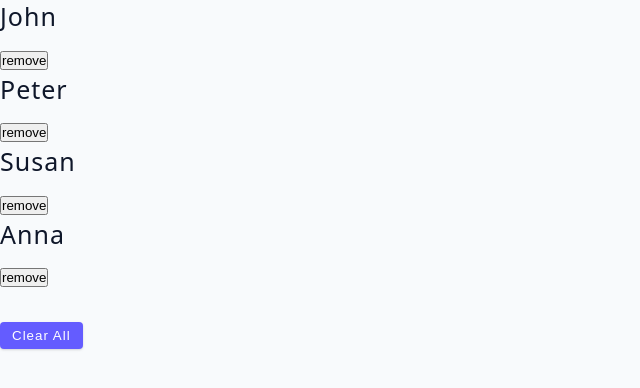
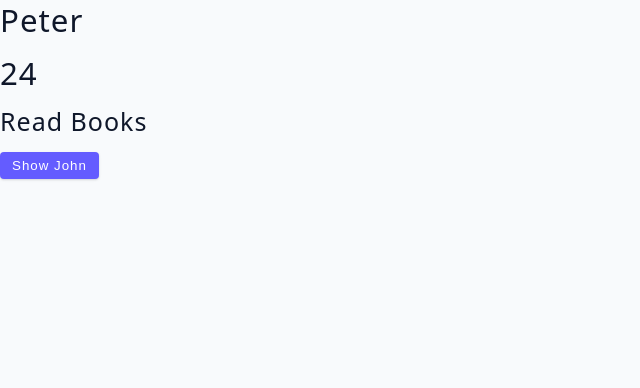
Before and after one commit to Shubh484/react-advance, a React (Vite) app in the folder advanced-react/: page / in a window 1280 px wide. Shown: the top 388 px of the page, without its empty margins (0-640 px from the left). Built offline with nearby package versions, Linux system fonts and the light colour scheme.

Commit message:
object complete

```diff
--- a/advanced-react/src/App.jsx
+++ b/advanced-react/src/App.jsx
@@ -1,11 +1,9 @@
-import Starter from "./tutorial/01-useState/starter/03-useState-array";
-import Final from "./tutorial/01-useState/final/03-useState-array";
-import UseStateArray from "./tutorial/01-useState/starter/03-useState-array";
+import UseStateObject from "./tutorial/01-useState/starter/04-useState-object";
 
 function App() {
   return (
     <>
-      <UseStateArray />
+      <UseStateObject />
     </>
   );
 }
--- a/advanced-react/src/index.css
+++ b/advanced-react/src/index.css
@@ -62,8 +62,8 @@
 
 body {
   background: var(--backgroundColor);
-  font-family: system-ui, -apple-system, BlinkMacSystemFont, 'Segoe UI', Roboto,
-    Oxygen, Ubuntu, Cantarell, 'Open Sans', 'Helvetica Neue', sans-serif;
+  font-family: system-ui, -apple-system, BlinkMacSystemFont, "Segoe UI", Roboto,
+    Oxygen, Ubuntu, Cantarell, "Open Sans", "Helvetica Neue", sans-serif;
   font-weight: 400;
   line-height: 1.75;
   color: var(--textColor);
--- a/advanced-react/src/tutorial/01-useState/starter/04-useState-object.jsx
+++ b/advanced-react/src/tutorial/01-useState/starter/04-useState-object.jsx
@@ -1,7 +1,29 @@
-import { useState } from 'react';
+import { useState } from "react";
 
 const UseStateObject = () => {
-  return <h2>useState object example</h2>;
+  const [person, setPerson] = useState({
+    name: "peter",
+    age: 24,
+    hobby: "read books",
+  });
+
+  const displayPerson = () => {
+    // setPerson({ name: "john", age: 28, hobby: "scream at the computer" });
+    // setPerson("shakeandbake");
+    // setPerson({ name: "susan" });
+    setPerson({ ...person, name: "susan" });
+  };
+
+  return (
+    <>
+      <h3>{person.name}</h3>
+      <h3>{person.age}</h3>
+      <h4>{person.hobby}</h4>
+      <button className="btn" onClick={displayPerson}>
+        show john
+      </button>
+    </>
+  );
 };
 
 export default UseStateObject;
```
